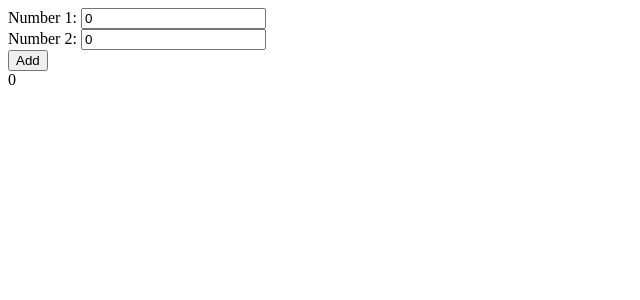
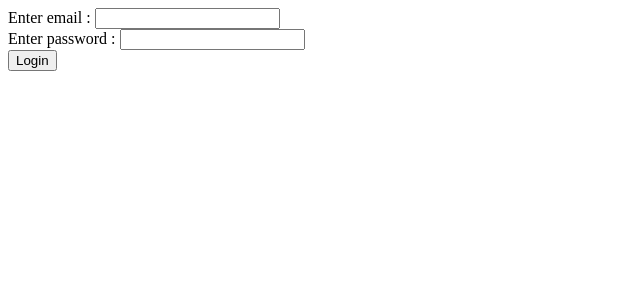
Before and after one commit to PritamKamble/bvcoew-angular, an Angular app: page / in a window 1280 px wide. Shown: the top 300 px of the page, without its empty margins (0-640 px from the left). Built offline with nearby package versions, Linux system fonts and the light colour scheme.

Commit message:
login added

```diff
--- a/src/app/app.component.html
+++ b/src/app/app.component.html
@@ -1,4 +1,5 @@
-Number 1: <input [(ngModel)]="num1" type="number"> <br>
-Number 2: <input [(ngModel)]="num2" type="number"> <br>
-<button (click)="add()">Add</button> <br>
-{{result}}
+<div *ngIf="isLoggedIn" >Login successfull</div>
+<div *ngIf="isLoggedInFailed">Login Failed</div>
+Enter email : <input type="text" [(ngModel)]="username"> <br>
+Enter password : <input type="password" [(ngModel)]="password"> <br>
+<button (click)="login()">Login</button>
--- a/src/app/app.component.ts
+++ b/src/app/app.component.ts
@@ -7,11 +7,20 @@ import { Component } from '@angular/core';
 })
 export class AppComponent {
 
-  num1 = 0;
-  num2 = 0;
-  result = 0;
+  username = '';
+  password = '';
 
-  add() {
-    this.result = this.num1 + this.num2;
+  isLoggedIn = false;
+  isLoggedInFailed = false;
+
+  login() {
+    this.isLoggedIn = false;
+    this.isLoggedInFailed = false;
+
+    if (this.username == 'admin' && this.password == 'admin') {
+      this.isLoggedIn = true;
+    } else {
+      this.isLoggedInFailed = true;
+    }
   }
 }
```
